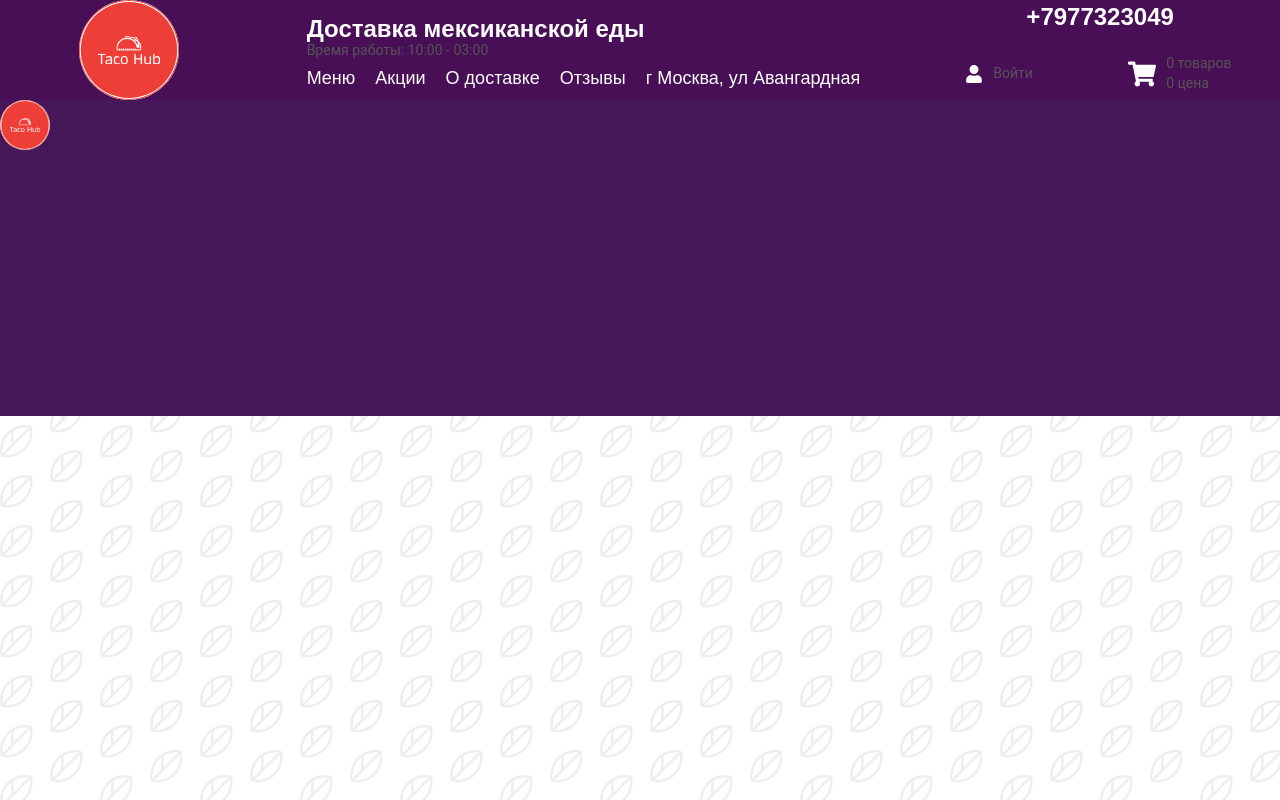
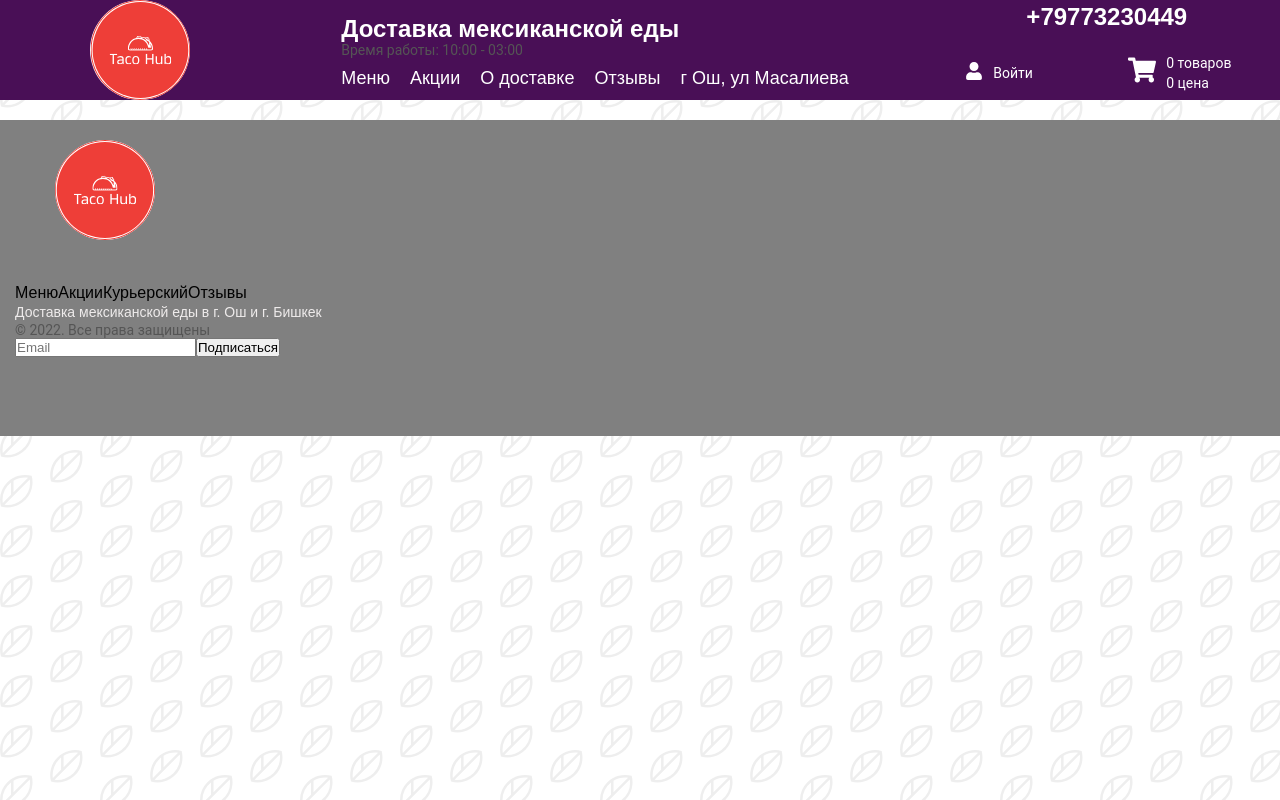
Before and after one commit to muhammed0405/tacohub, a React (Vite) app: page /address in a window 1280 px wide. Built offline with nearby package versions, Linux system fonts and the light colour scheme.

Commit message:
cart footer

```diff
--- a/src/components/Cart/cart.scss
+++ b/src/components/Cart/cart.scss
@@ -112,7 +112,7 @@
 			justify-content: space-between;
 			margin: 10px 0;
 			 p{
-				color: rgb(15, 167, 15);
+				color: rgb(31, 234, 95);
 
 
 			}
--- a/src/components/Footer/footer.scss
+++ b/src/components/Footer/footer.scss
@@ -1,10 +1,38 @@
-.footer{
-	background: #461759;
-height: 316px;
-	img{
-		width: 50px;
-	height: 50px;
-border-radius: 50%;
-	object-fit: cover;
+#footer{
+	background: gray;
+	height: 316px;
+	.container{
+
+		.footer{
+
+		&__text{
+				.text{
+					border-radius: 10px;
+				}
+			}
+			h1{
+font-weight: 300;
+font-size: 14px;
+line-height: 150%;
+color: #eeebeb;&__imput{
+				&__subscribe{
+					border-radius: 10px;
+				}
+			}
+			}
+			&__logo{
+				margin: 20px;
+				img{
+					margin: 20px;
+					height: 100px;
+					width: 100px;
+					border-radius: 50%;
+object-fit: cover;
+
+				}
+
+			}
+
+		}
+	}
 }
-}
--- a/src/components/Footer/footer.tsx
+++ b/src/components/Footer/footer.tsx
@@ -1,11 +1,35 @@
 import './footer.scss'
 import logo from "../../assets/img/Logo.svg"
+import { NavLink } from 'react-router-dom'
 const Footer = () => {
 	return (
-		<div className='footer'>
-			<div className="footer__logo">
+		<div id='footer'>
+			<div className="container">
+			<div className="footer">
+				<div className="footer__logo">
 				<img src={logo} alt="" />
+
+				</div>
+				<div className="footer__nav">
+				<NavLink to={''}>Меню</NavLink>
+				<NavLink to={''}>Акции</NavLink>
+				<NavLink to={''}></NavLink>
+				<NavLink to={''}>Курьерский</NavLink>
+				<NavLink to={''}>Отзывы</NavLink>
+
+				</div>
+
+				<h1>Доставка мексиканской еды в г. Ош и г. Бишкек</h1>
+				<p>© 2022. Все права защищены</p>
+				<div className="footer__subscribe">
+					<input type="text" placeholder='Email' />
+					<button>Подписаться</button>
+
+
+				</div>
 			</div>
+			</div>
+
 
 		</div>
 	);
--- a/src/components/Header/Header.scss
+++ b/src/components/Header/Header.scss
@@ -192,7 +192,10 @@ html {
 						font-size: 28px;
 						transition: 0.3s ease-in-out;
 						cursor: pointer;
-						color: white;
+						p{color: white;}
+						.header__logIn__icon{
+							color:#fff;
+						}
 					}
 
 					button:hover {
--- a/src/components/Header/Header.tsx
+++ b/src/components/Header/Header.tsx
@@ -34,7 +34,7 @@ const Header: React.FC = () => {
 	const subtotal = cart.reduce((acc, el) => {
 		return acc + el.price * el.quantity
 	}, 0)
-	const discount = subtotal > 3000 ? subtotal * 0.1 : 0;
+	const discount = subtotal > 200 ? subtotal * 0.1 : 0;
   const totalSum = subtotal - discount;
 
 	return (
@@ -73,7 +73,7 @@ const Header: React.FC = () => {
 								<NavLink to={"/delivery"}>О доставке</NavLink>
 								<NavLink to={"/reviews"}>Отзывы</NavLink>
 								<span>
-									<NavLink to={"/address"}>г Москва, ул Авангардная</NavLink>
+									<NavLink to={"/address"}>г Ош, ул Масалиева</NavLink>
 								</span>
 							</div>
 						</div>
@@ -84,13 +84,15 @@ const Header: React.FC = () => {
 								isShrunk ? "header__contact--shrunk" : "header__contact"
 							}
 						>
-							<h2>+7977323049</h2>
+							<h2>+79773230449</h2>
 						</div>
 						<div className="header__auth">
 							<div className="header__logIn">
 								<button>
 									{" "}
-									<FaUser />
+								<span className='header__logIn__icon'>
+								<FaUser />
+								</span>
 									<p>Войти</p>
 								</button>
 							</div>
@@ -102,7 +104,9 @@ const Header: React.FC = () => {
 								}}
 							>
 								<button>
+									<span className='header__logIn__icon'>
 									<FaShoppingCart />
+									</span>
 									<div className="cart__info">
 										<p>{cart.length} товаров</p>
 										<p>{totalSum} ценa </p>
```
